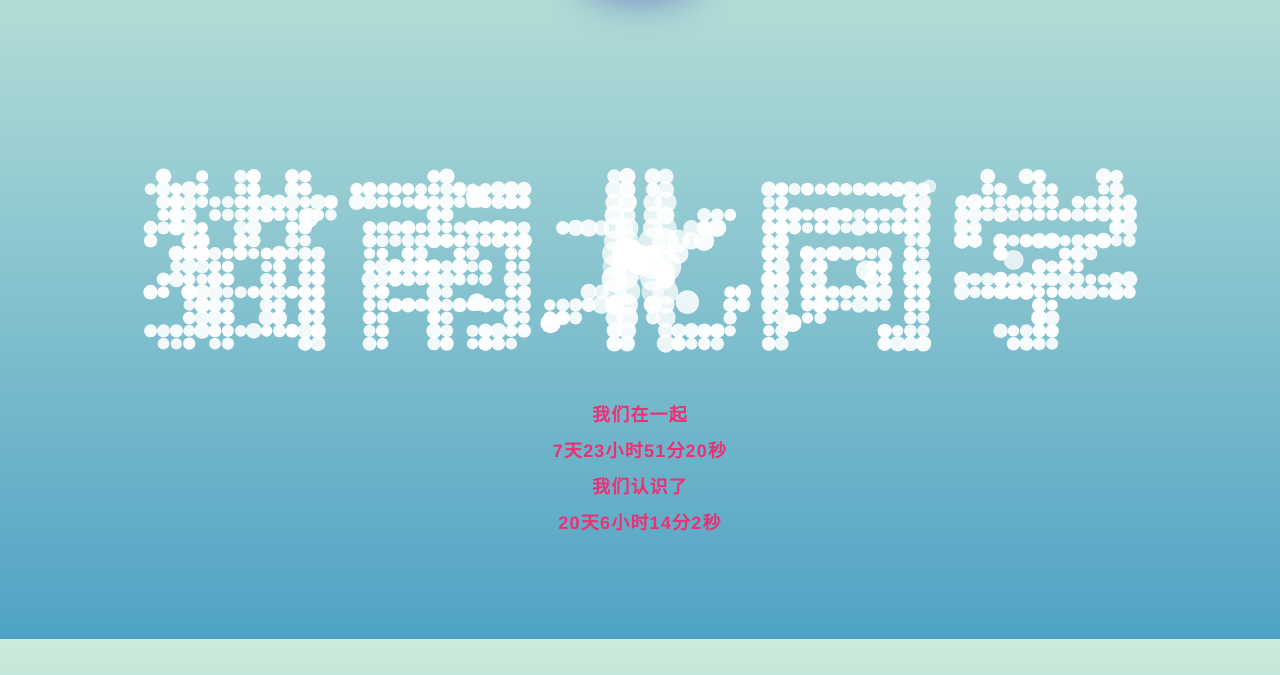
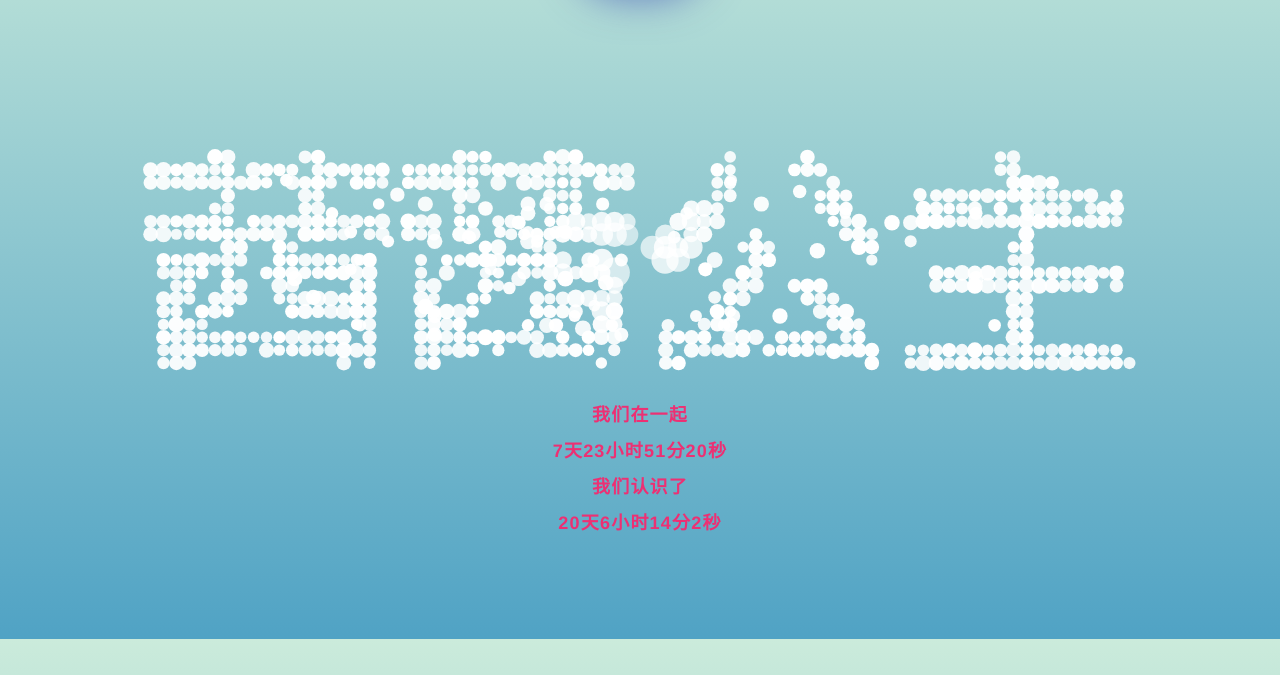
Before and after one commit to 853616495/853616495.github.io, a plain HTML site: page index.html in a window 1280 px wide. Shown: the part 161-836 px from the top of the page. Drawn offline with nearby package versions, Linux system fonts and the light colour scheme; animation ran at ten frames a second.

Commit message:
dfasdfdas

```diff
--- a/index.html
+++ b/index.html
@@ -163,7 +163,7 @@
             S.Drawing.init('.canvas');
             document.body.classList.add('body--ready');
 			//想说的话
-            S.UI.simulate("猫南北同学|非常开心|跟你一起|度过了|难忘的三天|#countdown 3|遇见你，就很美好");
+            S.UI.simulate("茜茜公主|非常开心|跟你一起|度过了|难忘的三天|#countdown 3|遇见你很美好");
             S.Drawing.loop(function () {
                 S.Shape.render();
             });
```
Also changed, not shown: 1 other file.
